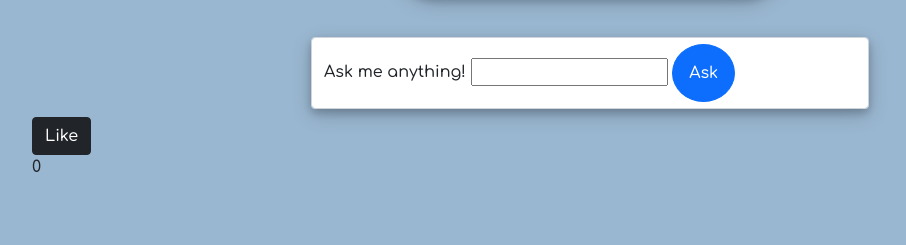
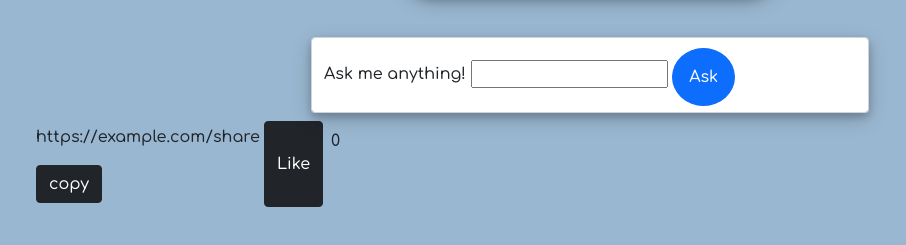
Before and after one commit to sleepykanguru22/magic8ball, a plain HTML site: page index.html in a window 1280 px wide. Shown: the part 401-646 px from the top of the page, without its empty margins (50-956 px from the left). Drawn offline with nearby package versions, Linux system fonts and the light colour scheme.

Commit message:
started copy button

```diff
--- a/css/style.css
+++ b/css/style.css
@@ -109,6 +109,7 @@ img {
   height: 70px;
   border-radius: 50%;
 }
+
 /* if the width is not larger than X width*/
 @media (max-width: 800px) {
   .container {
--- a/index.html
+++ b/index.html
@@ -33,13 +33,19 @@
         <div class="form-control d">
           <label for="question">Ask me anything!</label>
           <input type="text" name="question" id="question" />
-          <button type="submit" class="btn btn-primary p-3 rounded-circle">
+          <button type="submit" class="btn btn-primary mt-1 p-3 rounded-circle">
             Ask
           </button>
         </div>
       </form>
-      <button id="likeBtn" class="btn mt-2 btn-dark" type="submit">Like</button>
-      <div id="counter"></div>
+      <div class="d-flex mt-2">
+        <div class="link-container m-1">
+          <p class="link">https://example.com/share</p>
+          <button class="btn btn-dark copy-btn">copy</button>
+        </div>
+        <button id="likeBtn" class="btn btn-dark" type="submit">Like</button>
+        <div id="counter" class="m-2"></div>
+      </div>
     </div>
   </body>
 </html>
```
Also changed, not shown: script/app.js (+2 -6 lines).
